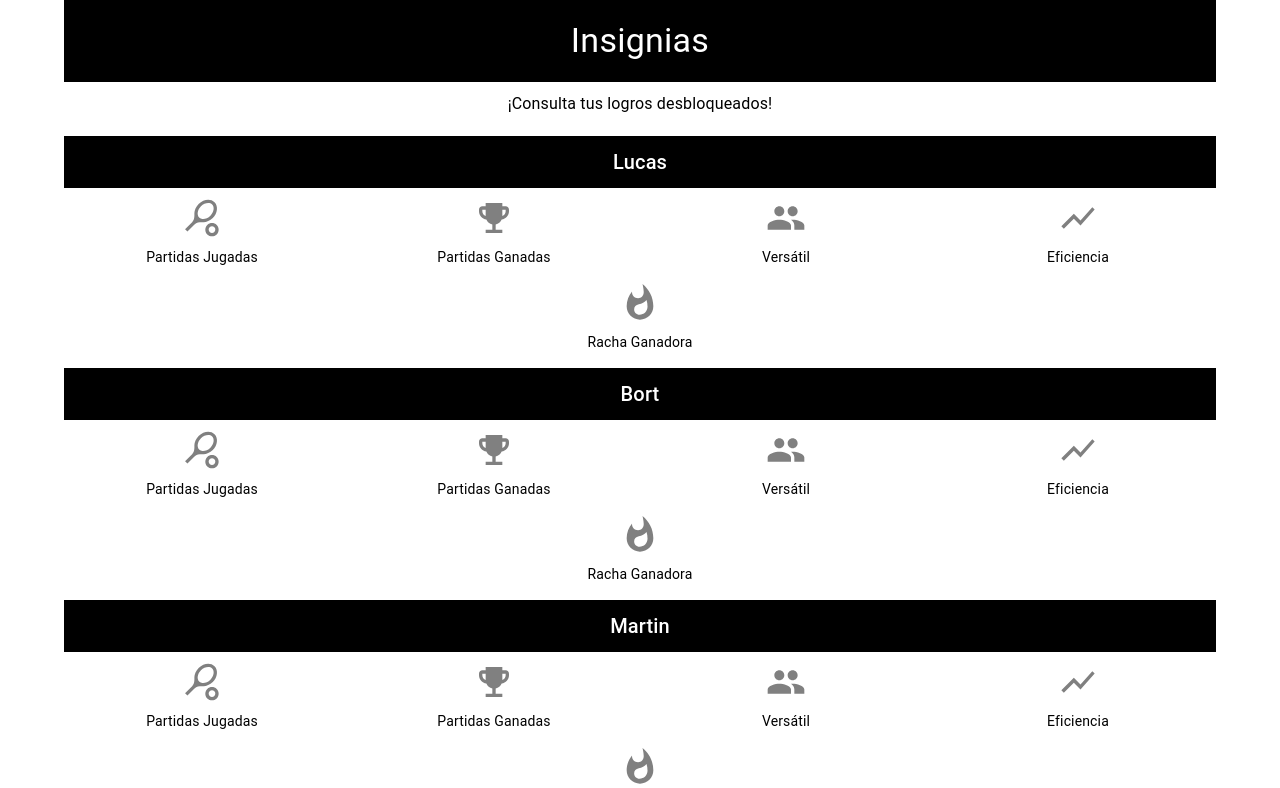
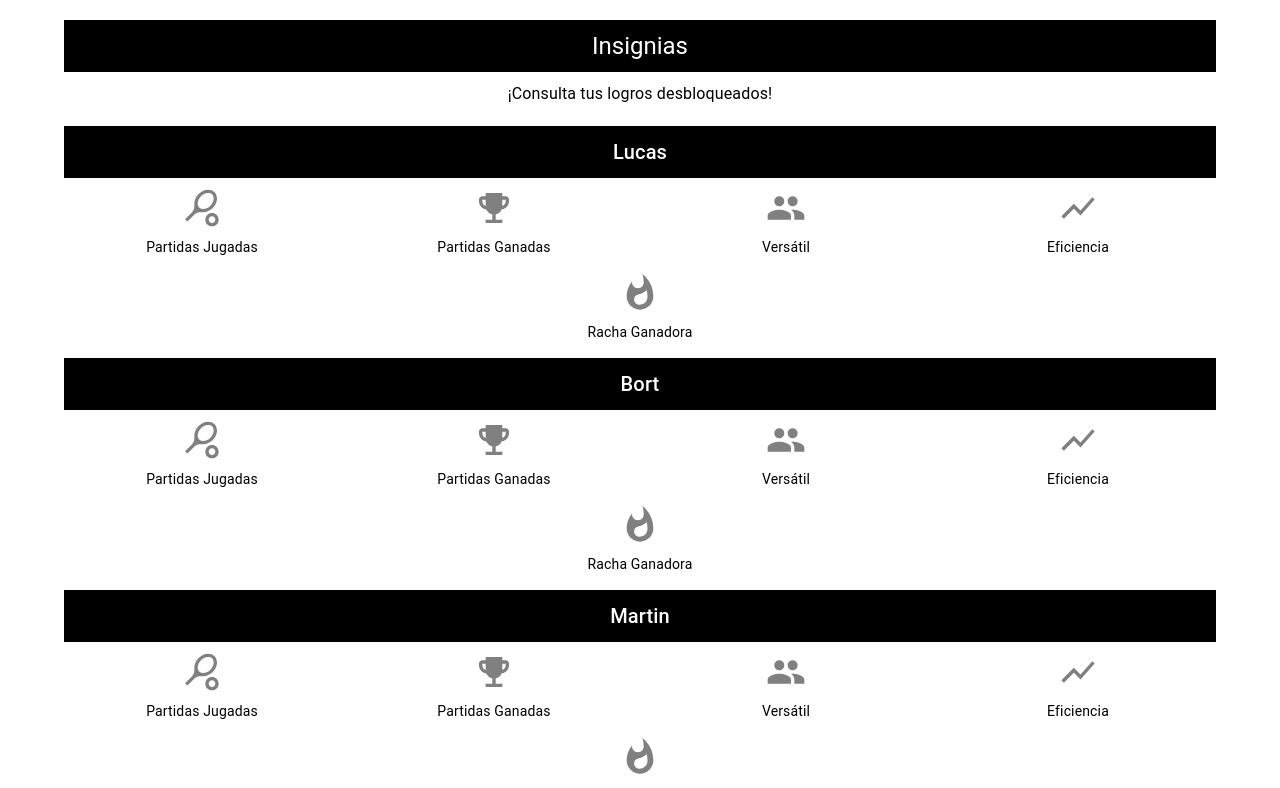
Before and after one commit to albope/padel-app, a React (Create React App) app: page /insignias in a window 1280 px wide. Shown: the top 788 px of the page. Built offline with nearby package versions, Linux system fonts and the light colour scheme; no server answers; the database is empty.

Commit message:
perfilando sección Insignias

```diff
--- a/src/components/HomePage.js
+++ b/src/components/HomePage.js
@@ -110,21 +110,6 @@ const HomePage = () => {
 
       <ResultsList />
 
-      {/* Botón flotante para Insignias */}
-      <Box sx={{ position: 'fixed', bottom: 80, right: 20, textAlign: 'center' }}>
-        <IconButton
-          onClick={() => navigate('/insignias')}
-          sx={{
-            backgroundColor: 'black',
-            color: 'white',
-            borderRadius: '50%',
-            padding: '15px',
-          }}
-        >
-          <EmojiEventsIcon fontSize="large" sx={{ color: 'white' }} />
-        </IconButton>
-      </Box>
-
       {/* Botón flotante para Información de las partidas */}
       <Box sx={{ position: 'fixed', bottom: 20, right: 20, textAlign: 'center' }}>
         <IconButton
--- a/src/components/Insignias.js
+++ b/src/components/Insignias.js
@@ -178,8 +178,8 @@ const Insignias = () => {
   return (
     <Container>
       {/* Encabezado con fondo negro solo alrededor del título */}
-      <Box sx={{ backgroundColor: 'black', padding: '20px', textAlign: 'center', color: 'white' }}>
-        <Typography variant="h4" sx={{ borderBottom: 'none' }}>Insignias</Typography>
+      <Box sx={{ backgroundColor: 'black', color: 'white', padding: '10px', textAlign: 'center', marginTop: '20px'  }}>
+        <Typography variant="h5">Insignias</Typography>
       </Box>
 
       {/* Texto debajo del título */}
```
